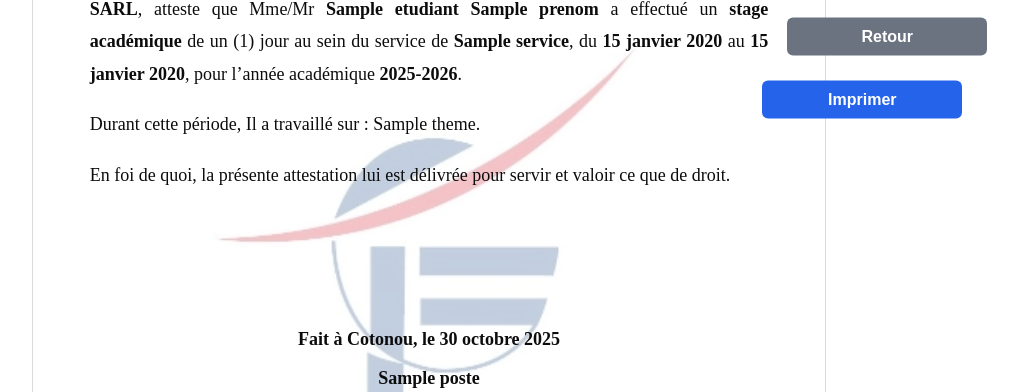
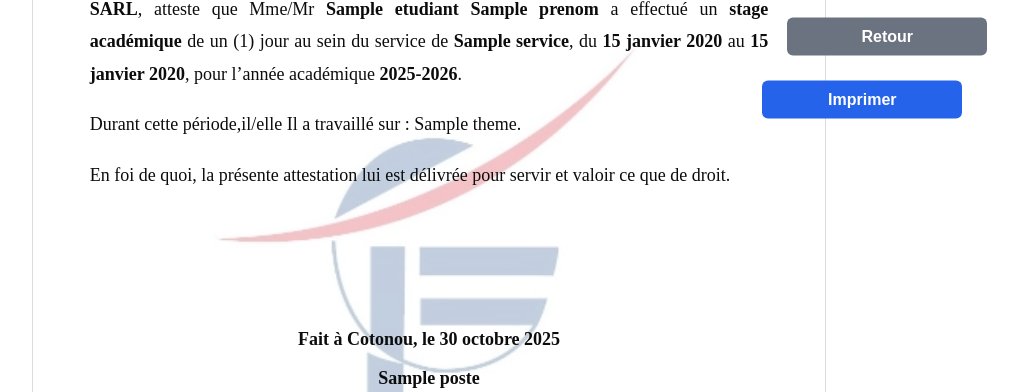
Before and after one commit to GBEDEBernard/Gestion-stagiaires, a Laravel app: template resources/views/admin/stages/attestation.blade.php in a window 1280 px wide. Shown: the part 337-729 px from the top of the page, without its empty margins (211-1229 px from the left). Run offline with Laravel 12, Linux system fonts and the light colour scheme; the template is opened without the code that fills it: most values are stand-ins (such as "Sample title", 1, 10 or a date in 2020); parts of the project's set-up code (start-up, migrations or seed data) failed here and were passed over.

Commit message:
modification d'attestation

```diff
--- a/resources/views/admin/stages/attestation.blade.php
+++ b/resources/views/admin/stages/attestation.blade.php
@@ -275,7 +275,7 @@ if($serviceNom === '—') {
             <p>Durant cette période, {{ $textePro }}</p>
         @else
             <p>Je soussigné <b>Appolinaire KONNON</b>, Directeur Général de <b>Technology Forever Group SARL</b>, atteste que Mme/Mr <b>{{ $stage->etudiant->nom }} {{ $stage->etudiant->prenom }}</b> a effectué un <b>stage académique</b> de {{ $duréeTexte }} au sein du service {{ $prepositionService }} <b>{{ $stage->service->nom ?? '—' }}</b>, du <b>{{ $dateDebut->isoFormat('D MMMM YYYY') }}</b> au <b>{{ $dateFin->isoFormat('D MMMM YYYY') }}</b>, pour l’année académique <b>{{ $academicYear }}</b>.</p>
-            <p>Durant cette période, {{ $texteAcad }}</p>
+            <p>Durant cette période,il/elle {{ $texteAcad }}</p>
         @endif
 
         <p>En foi de quoi, la présente attestation lui est délivrée pour servir et valoir ce que de droit.</p>
```
